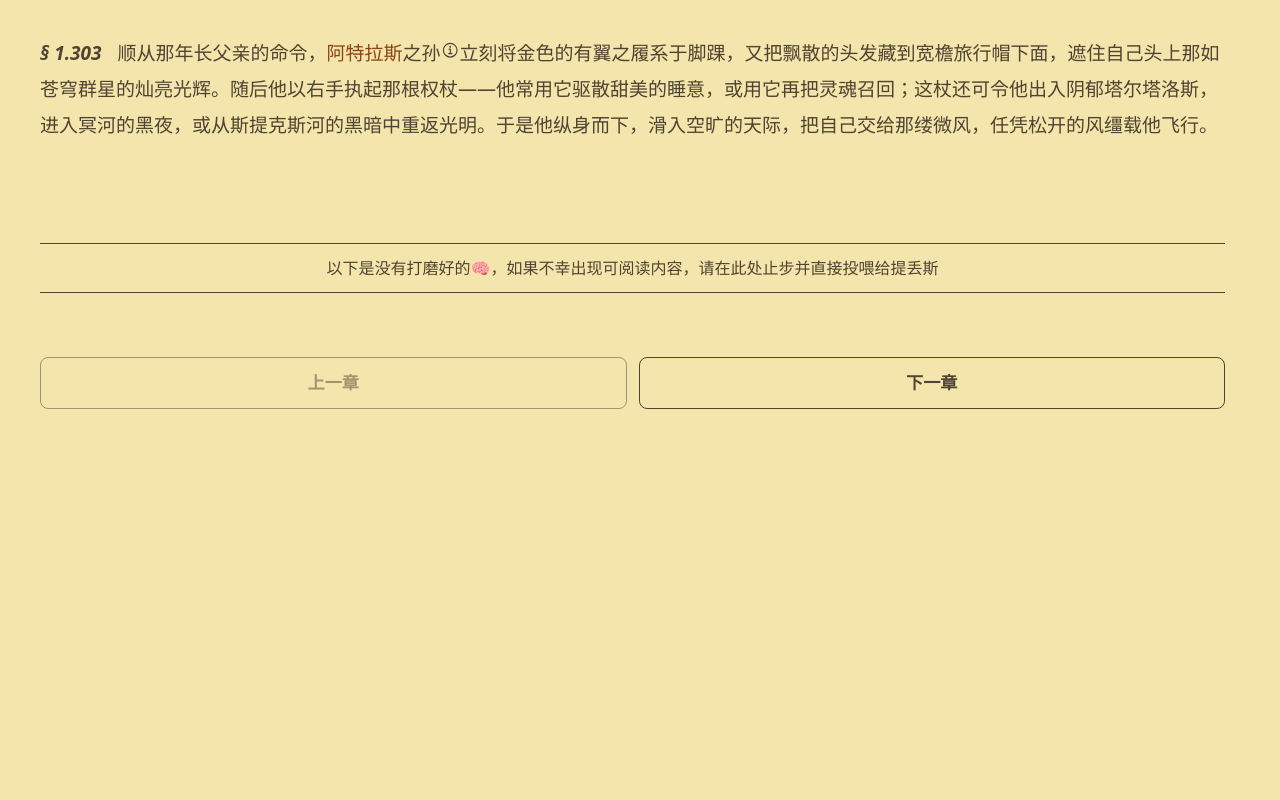
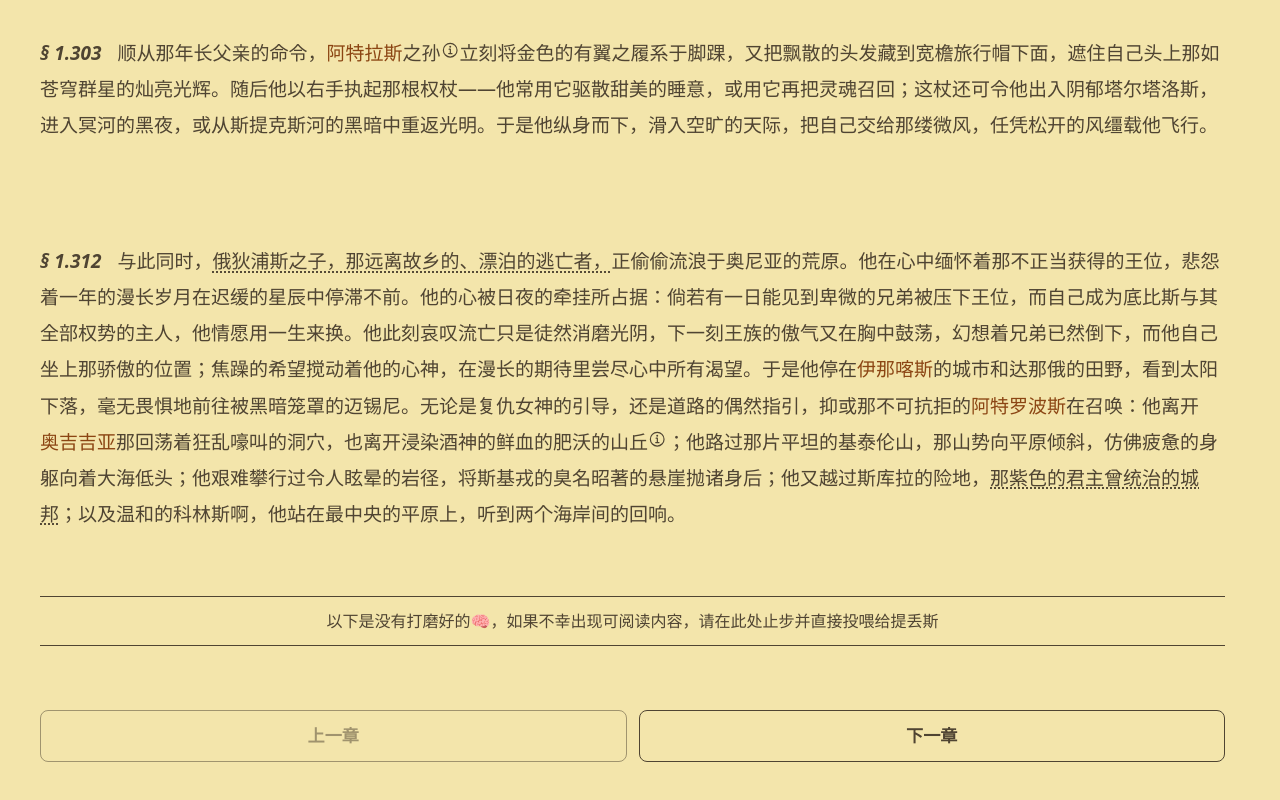
Before and after one commit to ThundeRayn/online-Reader, a React (Vite) app: page / in a window 1280 px wide. Shown: the part 4683-5483 px from the top of the page. Before the commit the page ends 5164 px from the top, so only its background shows below. Built offline with nearby package versions, Linux system fonts and the light colour scheme.

Commit message:
added 1312

```diff
--- a/src/Chapters/Chapter1.tsx
+++ b/src/Chapters/Chapter1.tsx
@@ -12,6 +12,7 @@ import Para1197 from "../Paragraphs/Para1197"
 import Para1248 from "../Paragraphs/Para1248"
 import Para1283 from "../Paragraphs/Para1283"
 import Para1303 from "../Paragraphs/Para1303"
+import Para1312 from "../Paragraphs/Para1312"
 
 
 const Chapter1 = () => {
@@ -28,8 +29,9 @@ const Chapter1 = () => {
         <Para1248 />
         <Para1283 />
         <Para1303/>
+        <Para1312/>
+
     <Processing />
-
 
         <ChapterNavigation currentChapter={1} />
     </div>
--- /dev/null
+++ b/src/Paragraphs/Para1312.tsx
@@ -0,0 +1,28 @@
+import Anchor from "../components/Anchor"
+import Citation from "../components/Citation"
+import Elaboration from "../components/Elaboration"
+import Comments from "../blocks/comments/Comments"
+
+const Para1312 = () => {
+  return (
+    <Comments paragraphId="para1312">
+      <div>
+        <div className="leading-relaxed" style={{ fontSize: 'var(--reading-text-size)', lineHeight: 'var(--reading-line-height)' }}>
+        <Anchor series="§ 1.312"/>
+
+        {/*waiting to be done*/}
+        {/* <Elaboration note="note" text="text"/> */}
+        {/* <Elaboration text="text"/> */}
+        {/*<Citation></Citation>*/}
+        {/*<Citation extranote="text"></Citation>*/}
+
+        与此同时，俄狄浦斯之子，那远离故乡的、漂泊的逃亡者，正偷偷流浪于奥尼亚的荒原。他在心中缅怀着那不正当获得的王位，悲怨着一年的漫长岁月在迟缓的星辰中停滞不前。他的心被日夜的牵挂所占据：倘若有一日能见到卑微的兄弟被压下王位，而自己成为底比斯与其全部权势的主人，他情愿用一生来换。他此刻哀叹流亡只是徒然消磨光阴，下一刻王族的傲气又在胸中鼓荡，幻想着兄弟已然倒下，而他自己坐上那骄傲的位置；焦躁的希望搅动着他的心神，在漫长的期待里尝尽心中所有渴望。于是他停在<Citation>伊那喀斯</Citation>的城市和达那俄的田野，看到太阳下落，毫无畏惧地前往被黑暗笼罩的迈锡尼。无论是复仇女神的引导，还是道路的偶然指引，抑或那不可抗拒的<Citation>阿特罗波斯</Citation>在召唤：他离开<Citation>奥吉吉亚</Citation>那回荡着狂乱嚎叫的洞穴，也离开浸染酒神的鲜血的肥沃的山丘<Elaboration text="酒神的鲜血指葡萄酒，这里的意思是葡萄酒浸润的山丘，表达山丘肥沃，忒拜富饶，而波吕涅刻斯被迫离开丰饶的家乡。"/>；他路过那片平坦的基泰伦山，那山势向平原倾斜，仿佛疲惫的身躯向着大海低头；他艰难攀行过令人眩晕的岩径，将斯基戎的臭名昭著的悬崖抛诸身后；他又越过斯库拉的险地，那紫色的君主曾统治的城邦；以及温和的科林斯啊，他站在最中央的平原上，听到两个海岸间的回响。
+        &nbsp;
+
+    </div>
+      </div>
+    </Comments>
+  )
+}
+
+export default Para1312
--- a/src/blocks/comments/Comments.tsx
+++ b/src/blocks/comments/Comments.tsx
@@ -48,6 +48,7 @@ const paragraphToChapter: { [key: string]: number } = {
   para1248: 1,
   para1283: 1,
   para1303: 1,
+  para1312: 1,
   // Add more mappings as you create more paragraphs
 }
 
--- a/src/data/citations.json
+++ b/src/data/citations.json
@@ -233,6 +233,10 @@
 "伊达山": {
     "title": "Mount Ida",
     "content": "克里特岛上的一座著名山峰，传说宙斯在婴儿时期被藏在这座山的山洞里，由仙女偷偷养大，躲避父亲克洛诺斯，因为他会吞掉自己的孩子"
+},
+"伊那喀斯":{
+    "title":"Inachian",
+    "content":" 指阿尔戈斯"
 }
 
 }
--- a/src/data/comments/chapter1.json
+++ b/src/data/comments/chapter1.json
@@ -344,6 +344,32 @@
         "replies": []
       }
     ],
-    "para1303":[]
+    "para1303":[],
+    "para1312":[
+      {
+        "id":"comment_para1312_001",
+        "textSelection": "俄狄浦斯之子，那远离故乡的、漂泊的逃亡者，",
+        "comment": "此处指波吕涅刻斯",
+        "author": "神秘译者",
+        "timestamp": "2026-02-22T14:30:00Z",
+        "likes": 0,
+        "replies": []
+      },
+      {
+        "id":"comment_para1312_002",
+        "textSelection": "那紫色的君主曾统治的城邦",
+        "comment": "紫色的君主指墨伽拉的国王尼索斯。尼索斯因一缕紫色的头发而闻名，他的女儿是斯库拉。根据许癸努斯的《寓言》，斯库拉远远地爱上了米诺斯，剪下那缕紫色的头发献给了他。尼索斯在失去他最重要的一缕头发后自杀了。",
+        "author": "神秘译者",
+        "timestamp": "2026-02-21T14:35:00Z",
+        "likes": 0,
+        "replies": [{
+          "id": "reply_para1312_001",
+          "comment": "人类早期紫毛挑染，和本体缺失文学",
+          "author": "神秘译者",
+          "timestamp": "2026-01-28T15:00:00Z",
+          "likes": 0
+        }]
+      }
+    ]
   }
 }
```
